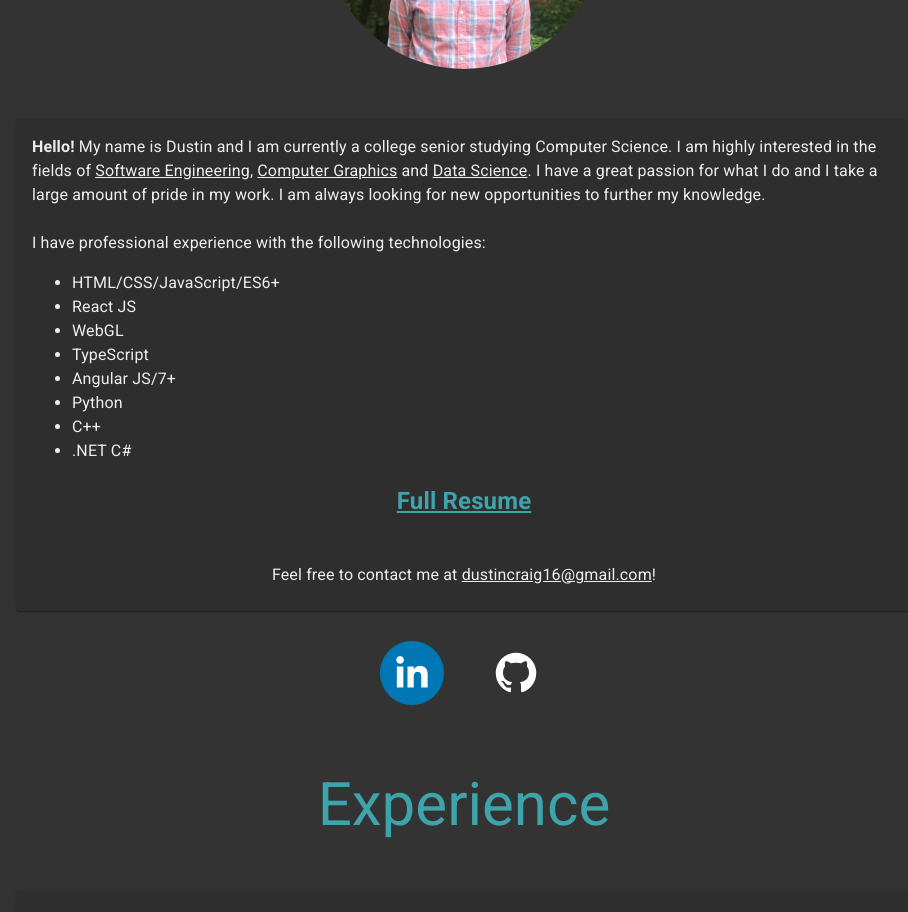
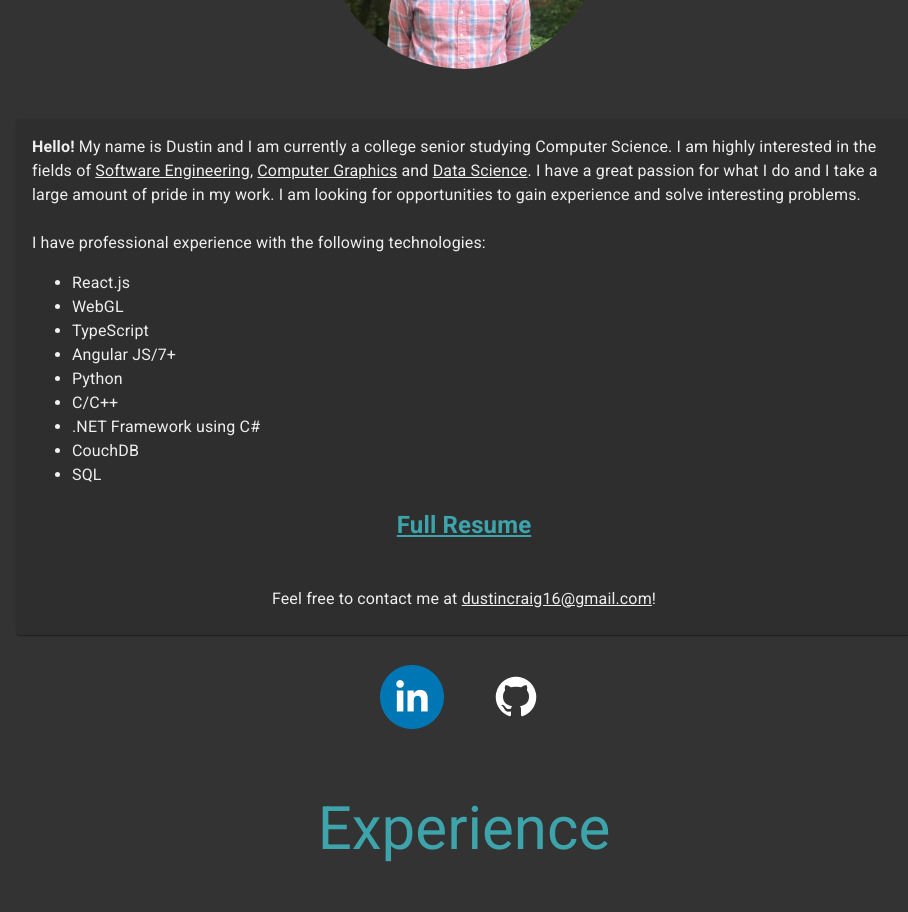
Before and after one commit to DustinCraig/home, a React (Create React App) app: page / in a window 1280 px wide. Shown: the part 1240-2152 px from the top of the page, without its empty margins (176-1084 px from the left). Built offline with nearby package versions, Linux system fonts and the light colour scheme.

Commit message:
About me update

```diff
--- a/src/components/about/index.jsx
+++ b/src/components/about/index.jsx
@@ -65,21 +65,22 @@ export default function About() {
                 <b>Hello!</b> My name is Dustin and I am currently a college senior studying
                 Computer Science. I am highly interested in the fields of{' '}
                 <u>Software Engineering</u>, <u>Computer Graphics</u> and <u>Data Science</u>. I
-                have a great passion for what I do and I take a large amount of pride in my work. I
-                am always looking for new opportunities to further my knowledge.
+                have a great passion for what I do and I take a large amount of pride in my work.
+                I am looking for opportunities to gain experience and solve interesting problems.
                 <br />
                 <br />I have professional experience with the following technologies:
               </Typography>
 
               <ul>
-                <li>HTML/CSS/JavaScript/ES6+</li>
-                <li>React JS</li>
+                <li>React.js</li>
                 <li>WebGL</li>
                 <li>TypeScript</li>
                 <li>Angular JS/7+</li>
                 <li>Python</li>
-                <li>C++</li>
-                <li>.NET C#</li>
+                <li>C/C++</li>
+                <li>.NET Framework using C#</li>
+                <li>CouchDB</li>
+                <li>SQL</li>
               </ul>
               <h2 style={{ textAlign: 'center' }}>
                 <a
```
Also changed, not shown: src/components/experience/index.jsx (+4 -4 lines).
